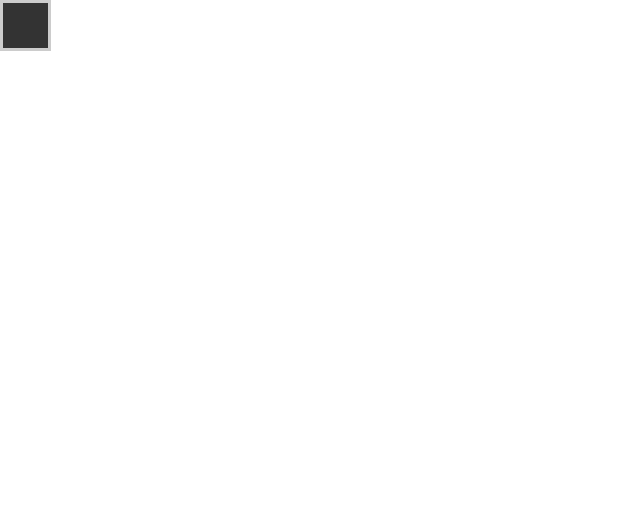
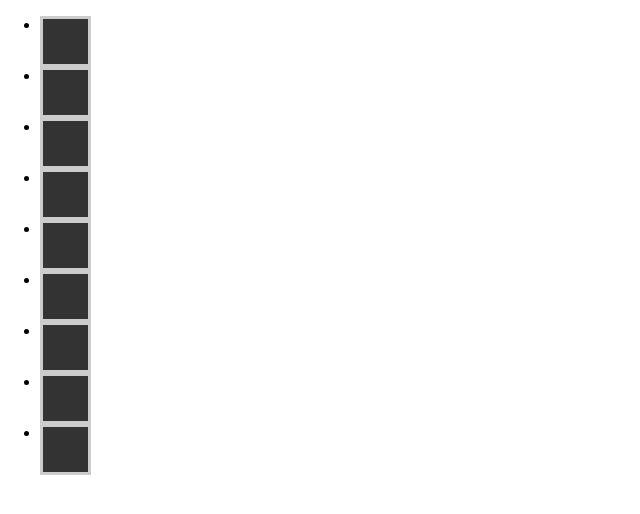
Before and after one commit to edsztukowski/react-life, a React (Create React App) app: page / in a window 1280 px wide. Shown: the top 514 px of the page, without its empty margins (0-640 px from the left). Built offline with nearby package versions, Linux system fonts and the light colour scheme.

Commit message:
rendering cells to board but not in any real order

```diff
--- a/src/App.js
+++ b/src/App.js
@@ -1,13 +1,12 @@
 import React, { Component } from 'react';
-import logo from './logo.svg';
 import './App.css';
-var Cell = require('./Cell')
+var Board = require('./Board')
 
 class App extends Component {
   render() {
     return (
       <div className="App">
-        <Cell/>
+        <Board />
       </div>
     );
   }
--- /dev/null
+++ b/src/Board.js
@@ -0,0 +1,44 @@
+var React = require('react');
+var Cell = require('./Cell')
+
+class Board extends React.Component {
+  constructor(props) {
+    super(props);
+    this.state = {
+      size: 3,
+      grid: [],
+      generation: null
+    }
+    this.renderCells = this.renderCells.bind(this)
+  }
+
+  ComponentDidMount() {
+    this.renderCells(this.state.size);
+  }
+
+  renderCells(size) {
+    for (var i = 0; i < size; i++) {
+      for (var k = 0; k < size; k++) {
+        this.state.grid.push({Cell});
+      }
+    }
+  }
+
+  render() {
+    this.renderCells(this.state.size);
+    var grid = this.state.grid
+    return(
+      <div>
+      <ul>
+        {grid.map(function(curr, index) {
+          return(
+            <li key={index}>{<Cell />}</li>
+          )
+        })}
+        </ul>
+      </div>
+    )
+  }
+}
+
+module.exports = Board;
```
Also changed, not shown: src/Cell.js (+7 -0 lines).
